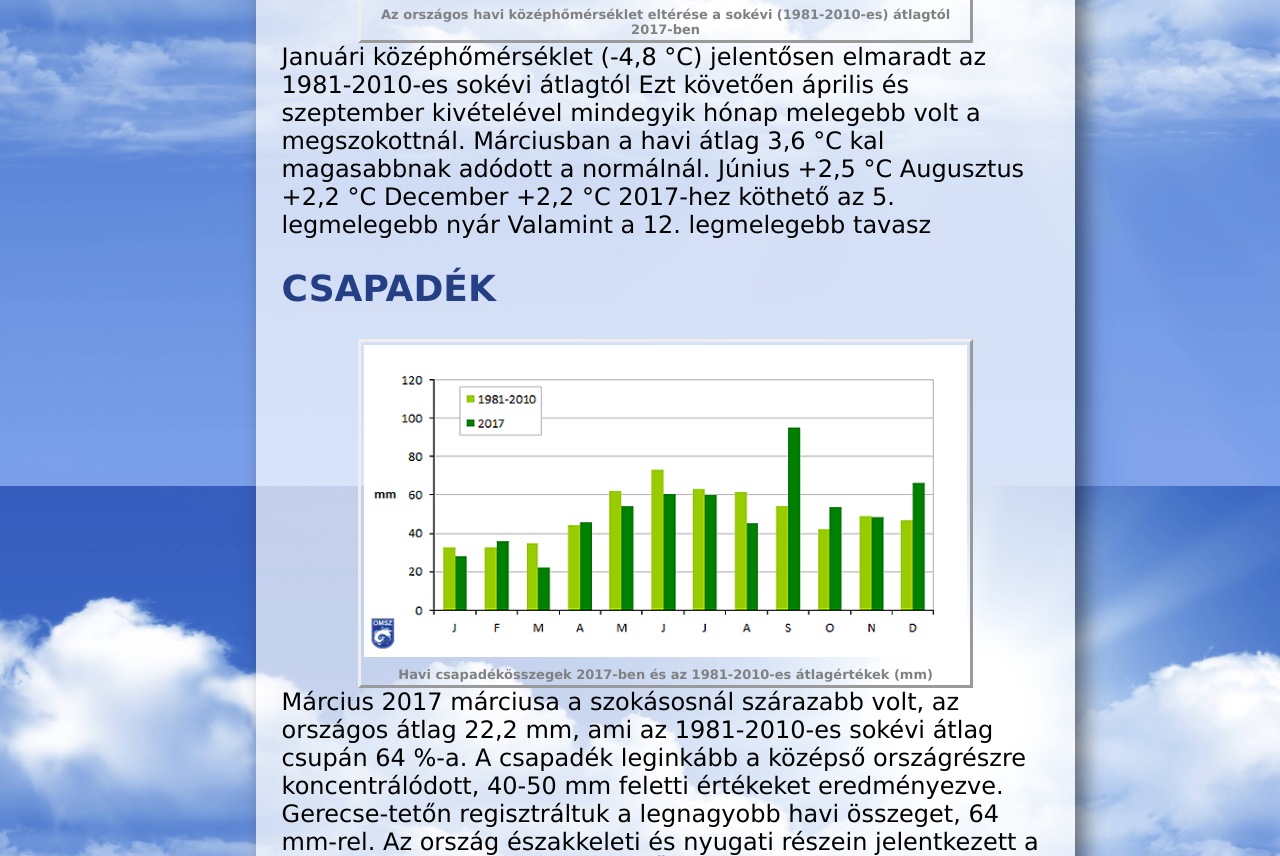
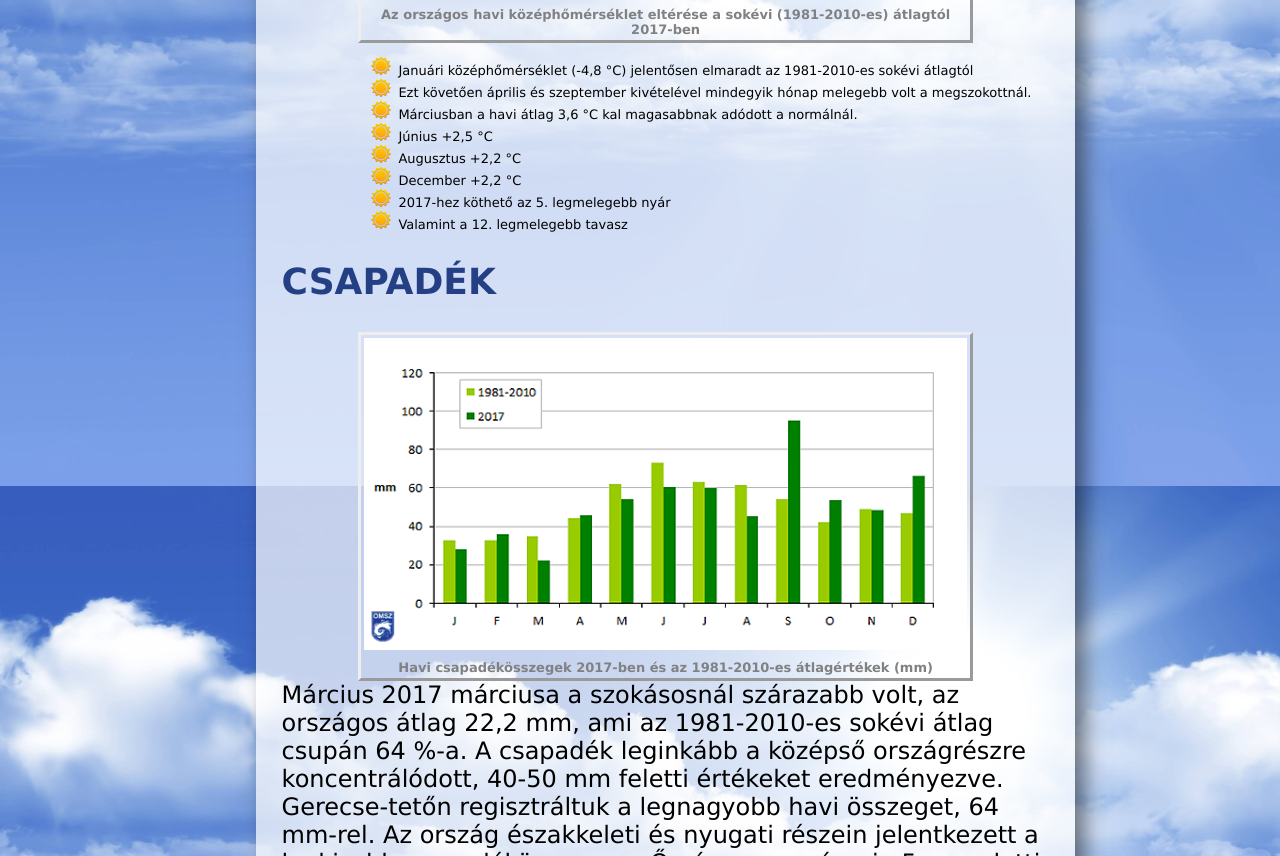
Before and after one commit to nagygergo7/idojaras_git_dolgozat_NagyGerg-, a plain HTML site: page index.html in a window 1280 px wide. Shown: the part 1114-1970 px from the top of the page. Drawn offline with Linux system fonts and the light colour scheme.

Commit message:
13. feladat kész

```diff
--- a/ido.css
+++ b/ido.css
@@ -49,6 +49,8 @@ img
 ul
 {
 	font-size:small ;
+	list-style-image: url(nap.png);
+    margin-left: 10%;
 }
 
 input
--- a/index.html
+++ b/index.html
@@ -22,16 +22,16 @@
             </tr>
 <th class="szurke">Az országos havi középhőmérséklet eltérése a sokévi (1981-2010-es) átlagtól 2017-ben </th>
         </table>
-
-        Januári középhőmérséklet (-4,8 °C) jelentősen elmaradt az 1981-2010-es sokévi átlagtól
-        Ezt követően április és szeptember kivételével mindegyik hónap melegebb volt a megszokottnál.
-        Márciusban a havi átlag 3,6 °C kal magasabbnak adódott a normálnál.
-        Június +2,5 °C
-        Augusztus +2,2 °C
-        December +2,2 °C
-        2017-hez köthető az 5. legmelegebb nyár
-        Valamint a 12. legmelegebb tavasz
-
+        <ul>
+       <li> Januári középhőmérséklet (-4,8 °C) jelentősen elmaradt az 1981-2010-es sokévi átlagtól </li>
+       <li>  Ezt követően április és szeptember kivételével mindegyik hónap melegebb volt a megszokottnál. </li>
+       <li>  Márciusban a havi átlag 3,6 °C kal magasabbnak adódott a normálnál. </li>
+       <li>  Június +2,5 °C </li>
+       <li>  Augusztus +2,2 °C </li>
+       <li>  December +2,2 °C </li>
+       <li>  2017-hez köthető az 5. legmelegebb nyár </li>
+       <li>  Valamint a 12. legmelegebb tavasz </li>
+        </ul>
        <h2>CSAPADÉK</h2>
        <table id="táblázat" align="center">
         <tr>
```
